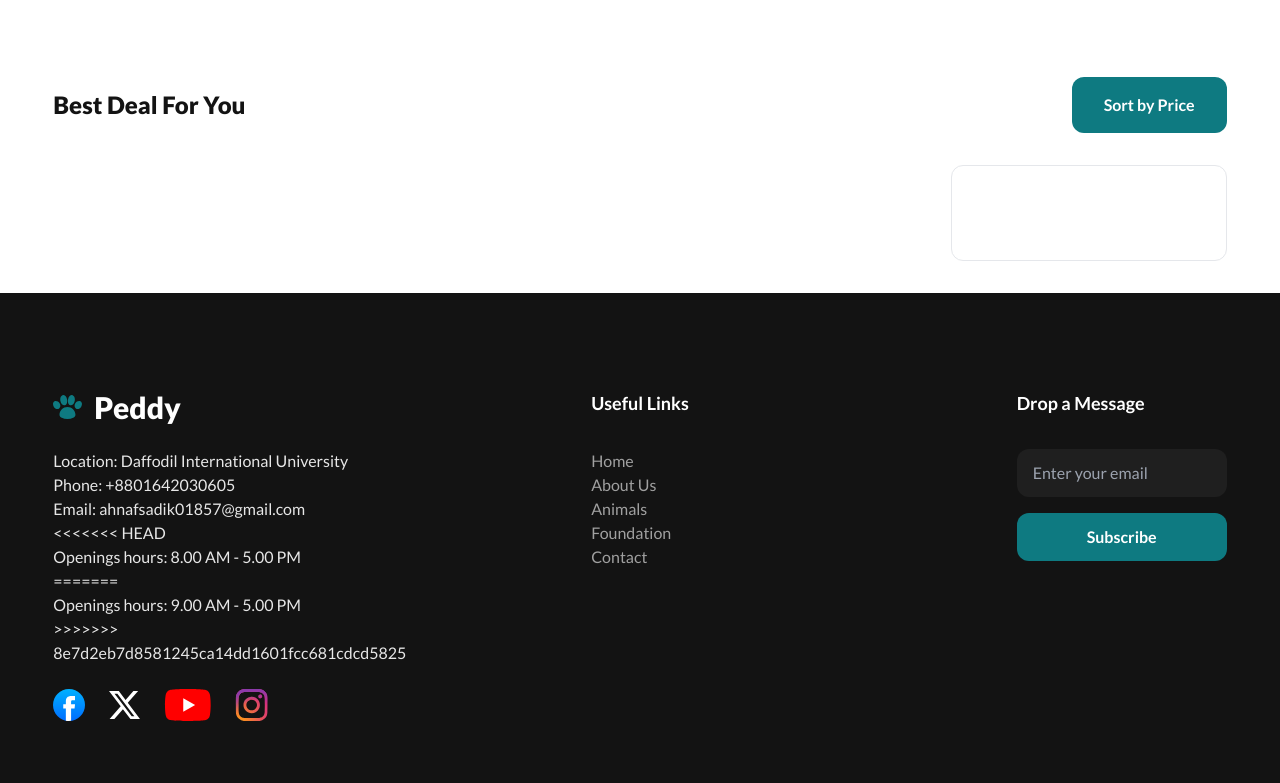
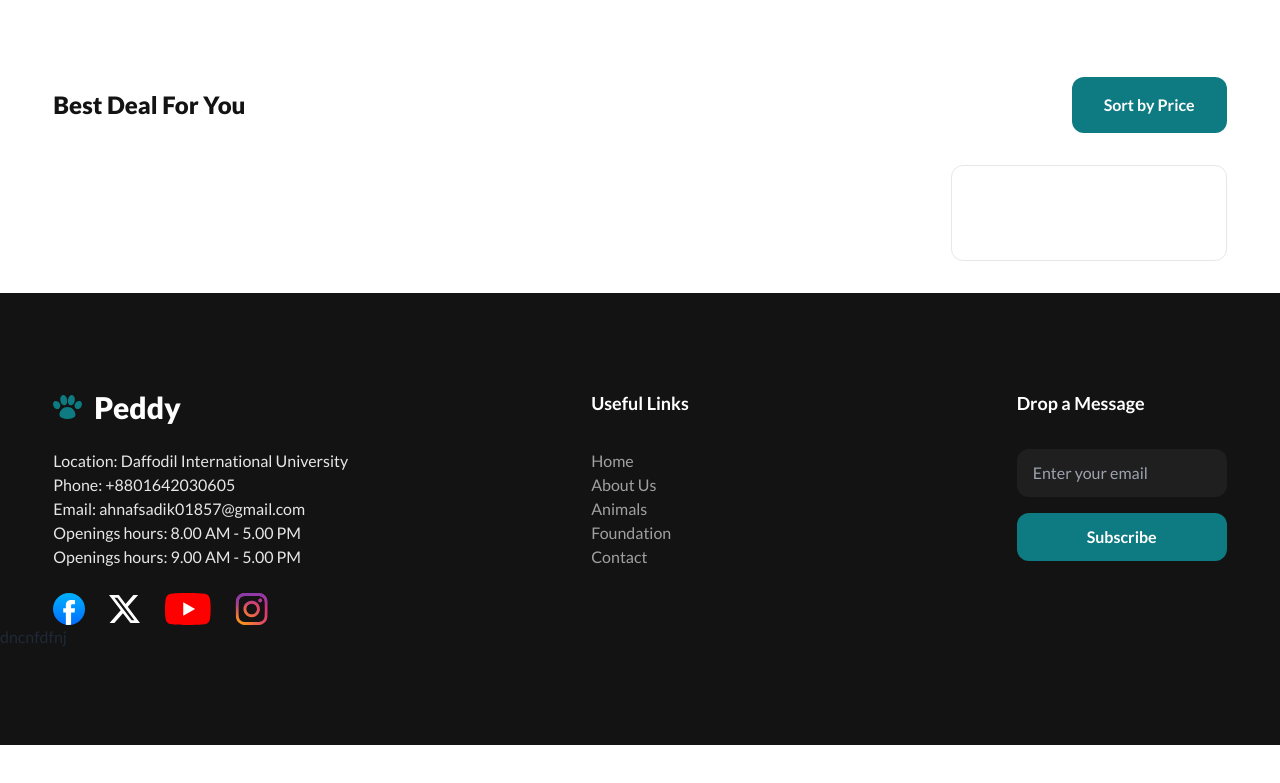
Before and after one commit to AhnafSaad/Peddy-by-Keep-Minders, a plain HTML site: page index.html in a window 1280 px wide. Shown: the part 1193-1976 px from the top of the page. After the commit the page ends 1938 px from the top, so only its background shows below. Drawn offline with nearby package versions, Linux system fonts and the light colour scheme; no server answers.

Commit message:
new commit

```diff
--- a/index.html
+++ b/index.html
@@ -172,11 +172,8 @@
                     <li>Location: Daffodil International University</li>
                     <li>Phone: +8801642030605</i>
                     <li>Email: ahnafsadik01857@gmail.com</li>
-<<<<<<< HEAD
                     <li>Openings hours: 8.00 AM - 5.00 PM</li>
-=======
                     <li>Openings hours: 9.00 AM - 5.00 PM</li>
->>>>>>> 8e7d2eb7d8581245ca14dd1601fcc681cdcd5825
                 </ul>
                 <ul class="flex items-center gap-6">
                     <li>
@@ -219,6 +216,7 @@
                 </form>
             </div>
         </div>
+        <div><p>dncnfdfnj</p></div>
     </footer>
 
     <script src="./script.js"></script>
```
